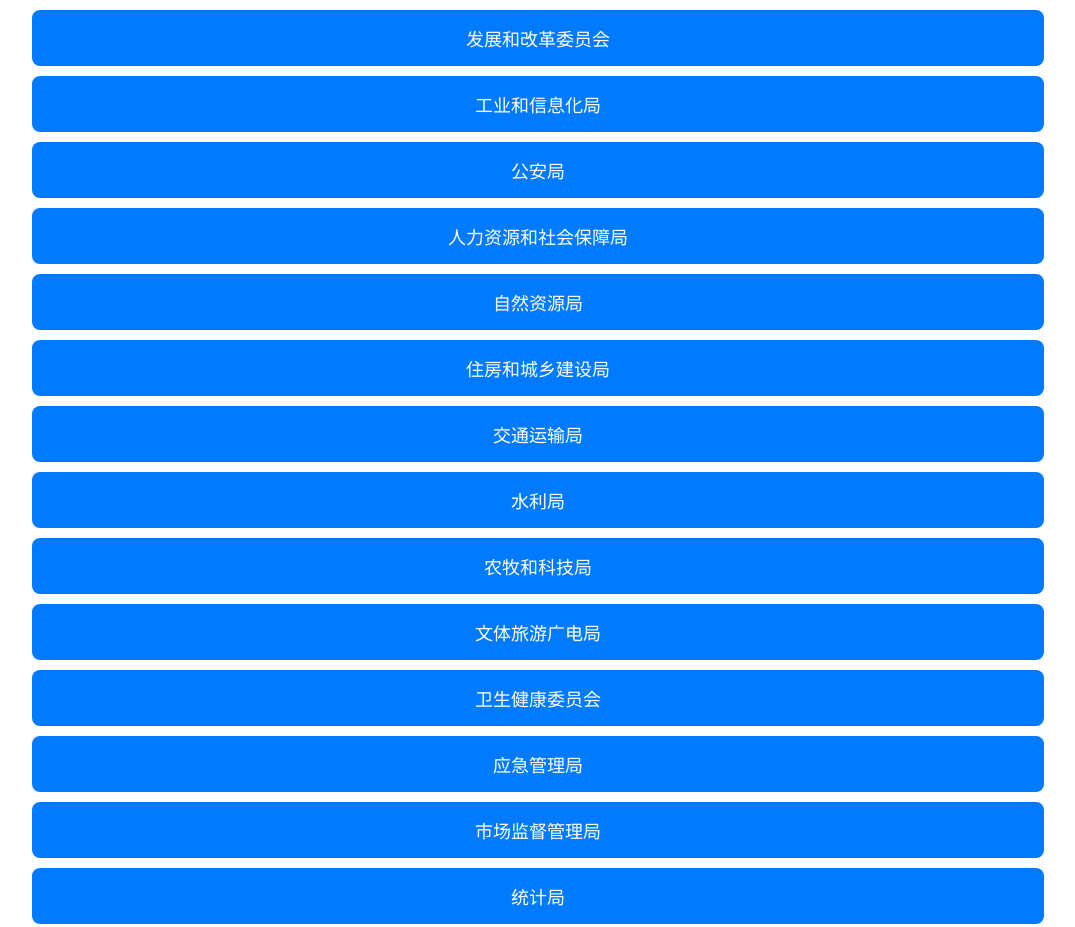
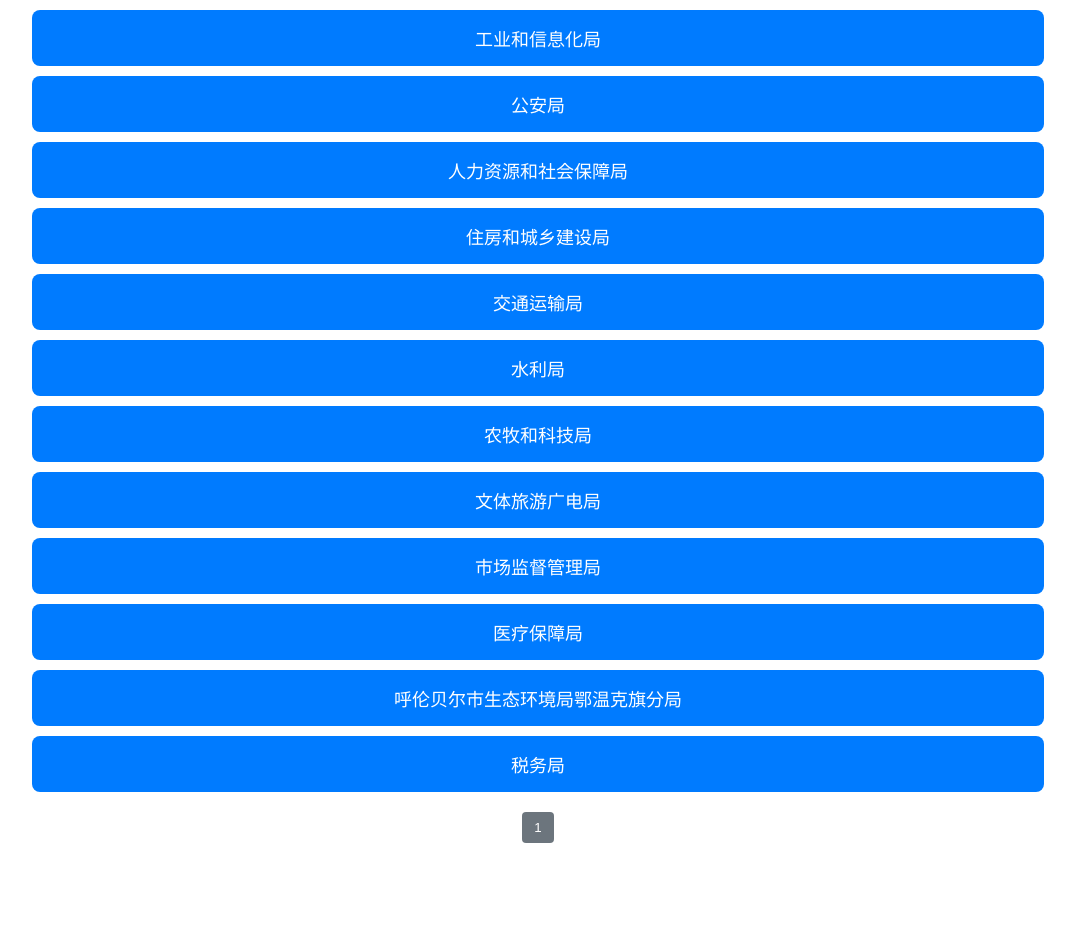
Before and after one commit to Monk1ng/bdb, a plain HTML site: page index.html in a window 1280 px wide. Shown: the top 927 px of the page, without its empty margins (102-1177 px from the left). After the commit the page ends 863 px from the top, so only its background shows below. Drawn offline with Linux system fonts and the light colour scheme.

Commit message:
Update index.html

```diff
--- a/index.html
+++ b/index.html
@@ -40,23 +40,18 @@
 <script>
 // 配置您的选项和链接（按需修改）
 const options = [
-    { name: "发展和改革委员会", url: "https://wj.qq.com/s2/21883911/j8sh/" },
-    { name: "工业和信息化局", url: "https://wj.qq.com/s2/21472074/eicd/" },
-    { name: "公安局", url: "https://wj.qq.com/s2/21482657/poxq/" },
-    { name: "人力资源和社会保障局", url: "https://wj.qq.com/s2/21480406/lzdn/" },
-    { name: "自然资源局", url: "https://wj.qq.com/s2/21511189/b4pa/" },
-    { name: "住房和城乡建设局", url: "https://wj.qq.com/s2/21511691/4h37/" },
-    { name: "交通运输局", url: "https://wj.qq.com/s2/21479737/eoa9/" },
-    { name: "水利局", url: "https://wj.qq.com/s2/21482180/ld77/" },
-    { name: "农牧和科技局", url: "https://wj.qq.com/s2/21480209/6z97/" },
-    { name: "文体旅游广电局", url: "https://wj.qq.com/s2/21480907/3wvv/" },
-    { name: "卫生健康委员会", url: "https://wj.qq.com/s2/21480804/2kg3/" },
-    { name: "应急管理局", url: "https://wj.qq.com/s2/21482561/dee7/" },
-    { name: "市场监督管理局", url: "https://wj.qq.com/s2/20526860/228e/" },
-    { name: "统计局", url: "https://wj.qq.com/s2/21480558/kms7/" },
-    { name: "医疗保障局", url: "https://wj.qq.com/s2/21405562/uct3/" },
-    { name: "呼伦贝尔市生态环境局鄂温克旗分局", url: "https://wj.qq.com/s2/21482445/5z3i/" },
-    { name: "税务局", url: "https://wj.qq.com/s2/21511478/gkdy/" }
+    { name: "工业和信息化局", url: "https://wj.qq.com/s2/26642355/ihi7/" },
+    { name: "公安局", url: "https://wj.qq.com/s2/26642380/5gd5/" },
+    { name: "人力资源和社会保障局", url: "https://wj.qq.com/s2/26642354/4fzj/" },
+    { name: "住房和城乡建设局", url: "https://wj.qq.com/s2/26642341/rhsx/" },
+    { name: "交通运输局", url: "https://wj.qq.com/s2/26642373/7dli/" },
+    { name: "水利局", url: "https://wj.qq.com/s2/26642353/ei3v/" },
+    { name: "农牧和科技局", url: "https://wj.qq.com/s2/26642343/ukqw/" },
+    { name: "文体旅游广电局", url: "https://wj.qq.com/s2/26642377/h6x5/" },
+    { name: "市场监督管理局", url: "https://wj.qq.com/s2/26642339/dpwx/" },
+    { name: "医疗保障局", url: "https://wj.qq.com/s2/26642388/c9a1/" },
+    { name: "呼伦贝尔市生态环境局鄂温克旗分局", url: "https://wj.qq.com/s2/26642332/w0ae/" },
+    { name: "税务局", url: "https://wj.qq.com/s2/26642387/p5zj/" }
 ];
 
 // 分页配置
```
